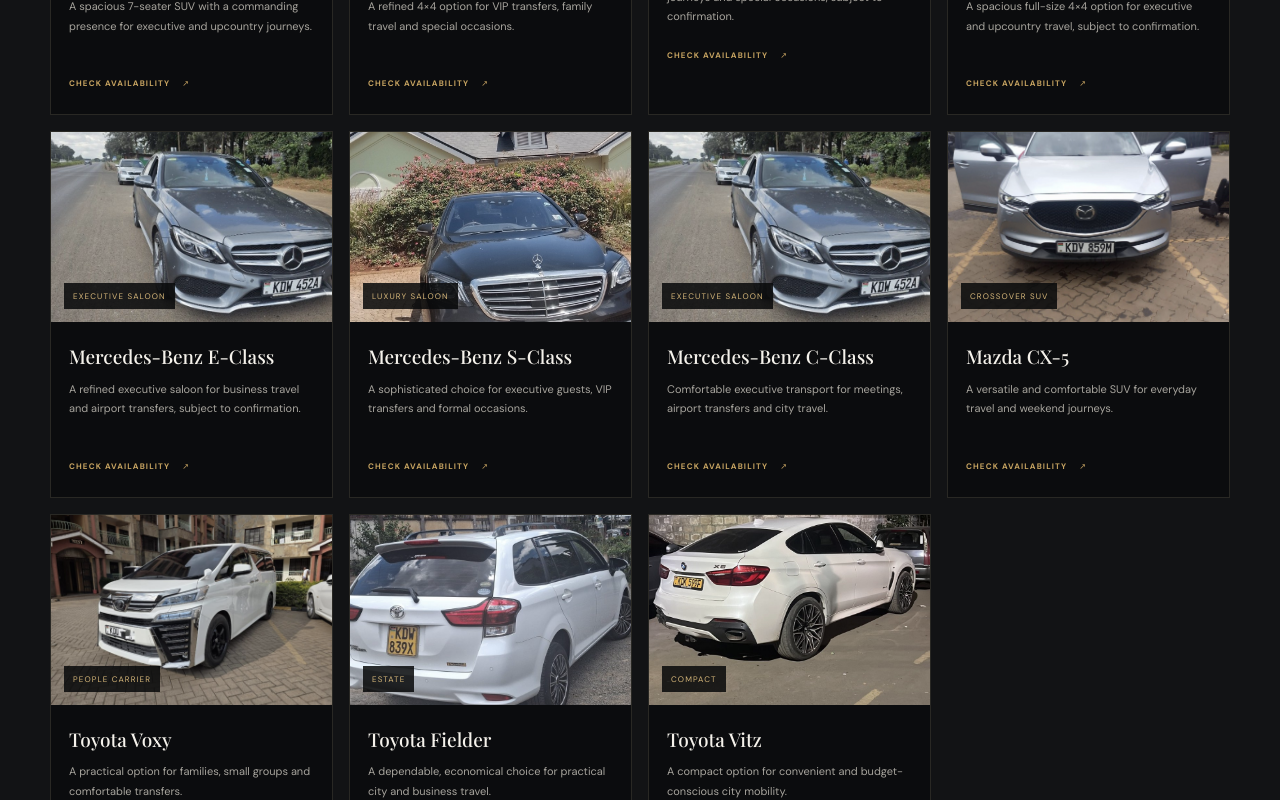
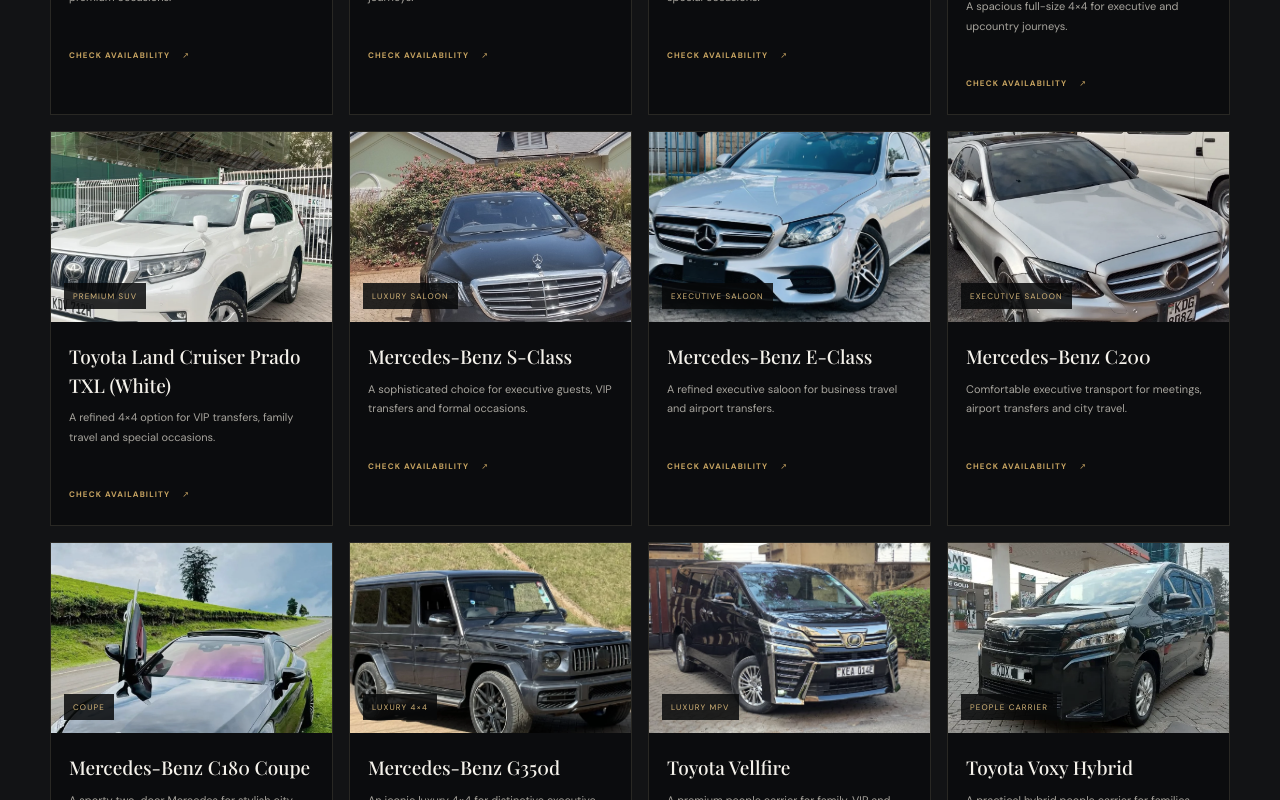
Before and after one commit to clementmburu21-design/falcon-exec-site, a React (Vite) app: page / in a window 1280 px wide. Shown: the part 2360-3160 px from the top of the page. Built offline with nearby package versions, Linux system fonts and the light colour scheme; a web font is replaced by a local one.

Commit message:
Match homepage fleet cards to uploaded vehicle photos

```diff
--- a/src/pages/Home.jsx
+++ b/src/pages/Home.jsx
@@ -4,15 +4,19 @@ import { Link } from 'react-router-dom'
 const whatsapp = 'https://wa.me/254768000540?text=Hello%20Falcon%20Executive%20Logistics%2C%20I%27d%20like%20to%20make%20a%20booking%20enquiry.'
 
 const fleet = [
-  { category: 'PREMIUM SUV', name: 'Toyota Land Cruiser Prado (Black)', detail: 'A spacious 7-seater SUV with a commanding presence for executive and upcountry journeys.', image: '/fleet/prado-black.jpg', alt: 'Black Toyota Land Cruiser Prado' },
-  { category: 'PREMIUM SUV', name: 'Toyota Land Cruiser Prado (White)', detail: 'A refined 4×4 option for VIP transfers, family travel and special occasions.', image: '/fleet/prado-white.jpg', alt: 'White Toyota Land Cruiser Prado' },
-  { category: 'LUXURY SUV', name: 'Range Rover', detail: 'A commanding luxury SUV option for executive journeys and special occasions, subject to confirmation.', image: '/fleet/prado-black.jpg', alt: 'Representative premium black luxury SUV; exact Range Rover model confirmed on enquiry' },
-  { category: 'FULL-SIZE 4×4', name: 'Toyota Land Cruiser 200 Series', detail: 'A spacious full-size 4×4 option for executive and upcountry travel, subject to confirmation.', image: '/fleet/prado-white.jpg', alt: 'Representative Toyota Land Cruiser 4×4; exact 200 Series vehicle confirmed on enquiry' },
-  { category: 'EXECUTIVE SALOON', name: 'Mercedes-Benz E-Class', detail: 'A refined executive saloon for business travel and airport transfers, subject to confirmation.', image: '/fleet/mercedes-c-class.jpg', alt: 'Representative Mercedes-Benz executive saloon; exact E-Class specification confirmed on enquiry' },
+  { category: 'ULTRA-LUXURY SUV', name: 'Lexus LX 570 (Black)', detail: 'A commanding luxury SUV for VIP travel and premium occasions.', image: '/fleet/lexus-lx570-black.webp', alt: 'Black Lexus LX 570' },
+  { category: 'LUXURY SUV', name: 'Range Rover Vogue (White)', detail: 'A refined full-size luxury SUV for executive journeys.', image: '/fleet/range-rover-vogue-white.webp', alt: 'White Range Rover Vogue' },
+  { category: 'LUXURY SUV', name: 'Range Rover (Black)', detail: 'A distinctive luxury SUV for premium travel and special occasions.', image: '/fleet/range-rover-black.webp', alt: 'Black Range Rover' },
+  { category: 'FULL-SIZE 4×4', name: 'Toyota Land Cruiser 200 Series V8', detail: 'A spacious full-size 4×4 for executive and upcountry journeys.', image: '/fleet/land-cruiser-200-v8-white.webp', alt: 'White Toyota Land Cruiser 200 Series V8' },
+  { category: 'PREMIUM SUV', name: 'Toyota Land Cruiser Prado TXL (White)', detail: 'A refined 4×4 option for VIP transfers, family travel and special occasions.', image: '/fleet/prado-txl-white.webp', alt: 'White Toyota Land Cruiser Prado TXL' },
   { category: 'LUXURY SALOON', name: 'Mercedes-Benz S-Class', detail: 'A sophisticated choice for executive guests, VIP transfers and formal occasions.', image: '/fleet/mercedes-s-class.jpg', alt: 'Mercedes-Benz S-Class' },
-  { category: 'EXECUTIVE SALOON', name: 'Mercedes-Benz C-Class', detail: 'Comfortable executive transport for meetings, airport transfers and city travel.', image: '/fleet/mercedes-c-class.jpg', alt: 'Mercedes-Benz C-Class' },
-  { category: 'CROSSOVER SUV', name: 'Mazda CX-5', detail: 'A versatile and comfortable SUV for everyday travel and weekend journeys.', image: '/fleet/mazda-cx5.jpg', alt: 'Mazda CX-5' },
-  { category: 'PEOPLE CARRIER', name: 'Toyota Voxy', detail: 'A practical option for families, small groups and comfortable transfers.', image: '/fleet/toyota-voxy.jpg', alt: 'Toyota Voxy' },
+  { category: 'EXECUTIVE SALOON', name: 'Mercedes-Benz E-Class', detail: 'A refined executive saloon for business travel and airport transfers.', image: '/fleet/mercedes-e-class-white.webp', alt: 'White Mercedes-Benz E-Class' },
+  { category: 'EXECUTIVE SALOON', name: 'Mercedes-Benz C200', detail: 'Comfortable executive transport for meetings, airport transfers and city travel.', image: '/fleet/mercedes-c200-silver.webp', alt: 'Silver Mercedes-Benz C200' },
+  { category: 'COUPE', name: 'Mercedes-Benz C180 Coupe', detail: 'A sporty two-door Mercedes for stylish city travel and special occasions.', image: '/fleet/mercedes-c180-coupe-black.webp', alt: 'Black Mercedes-Benz C180 Coupe' },
+  { category: 'LUXURY 4×4', name: 'Mercedes-Benz G350d', detail: 'An iconic luxury 4×4 for distinctive executive arrivals.', image: '/fleet/mercedes-g350d-grey.webp', alt: 'Mercedes-Benz G350d' },
+  { category: 'LUXURY MPV', name: 'Toyota Vellfire', detail: 'A premium people carrier for family, VIP and group transfers.', image: '/fleet/toyota-vellfire-black.webp', alt: 'Black Toyota Vellfire' },
+  { category: 'PEOPLE CARRIER', name: 'Toyota Voxy Hybrid', detail: 'A practical hybrid people carrier for families and small groups.', image: '/fleet/toyota-voxy-hybrid-black.webp', alt: 'Black Toyota Voxy Hybrid' },
+  { category: 'CROSSOVER SUV', name: 'Mazda CX-5 (Black)', detail: 'A versatile and comfortable SUV for everyday travel and weekend journeys.', image: '/fleet/mazda-cx5-black.webp', alt: 'Black Mazda CX-5' },
   { category: 'ESTATE', name: 'Toyota Fielder', detail: 'A dependable, economical choice for practical city and business travel.', image: '/fleet/toyota-fielder.jpg', alt: 'Toyota Fielder' },
   { category: 'COMPACT', name: 'Toyota Vitz', detail: 'A compact option for convenient and budget-conscious city mobility.', image: '/fleet/toyota-vitz.jpg', alt: 'Toyota Vitz' },
 ]
```
